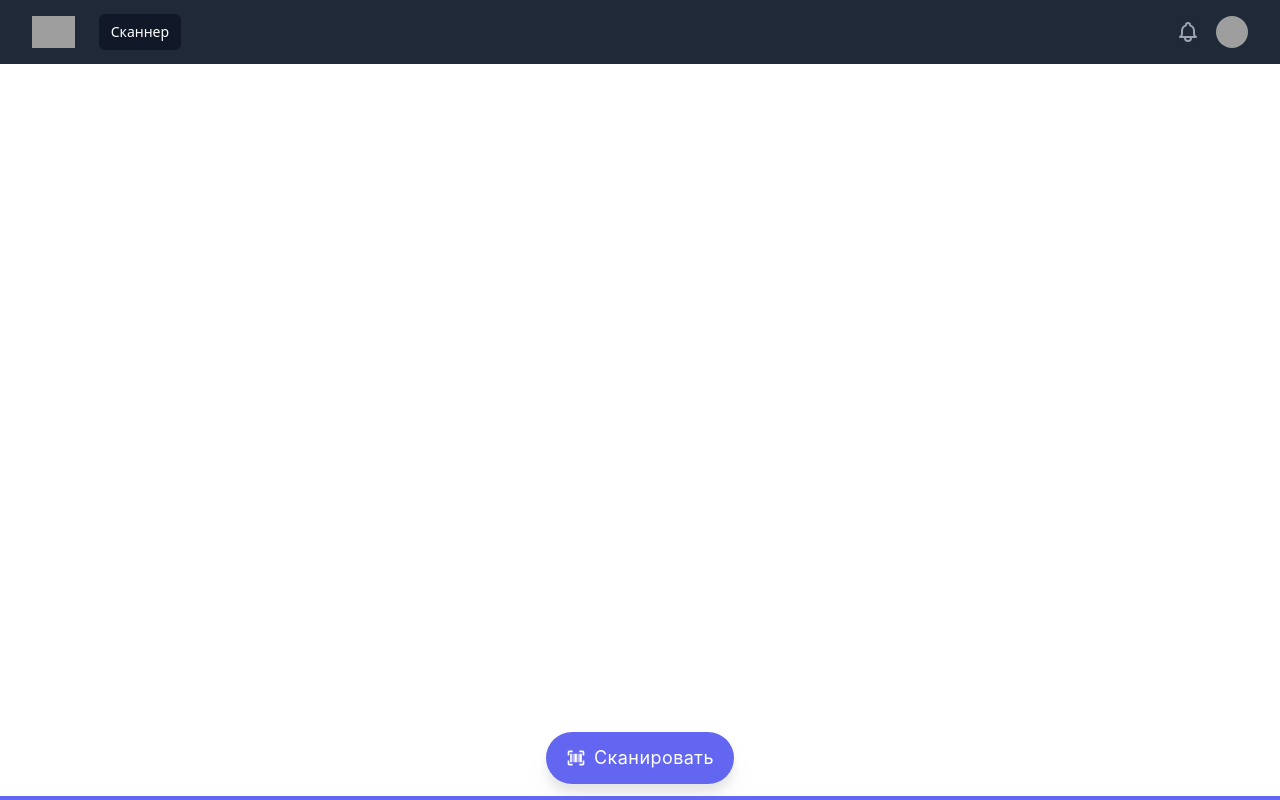
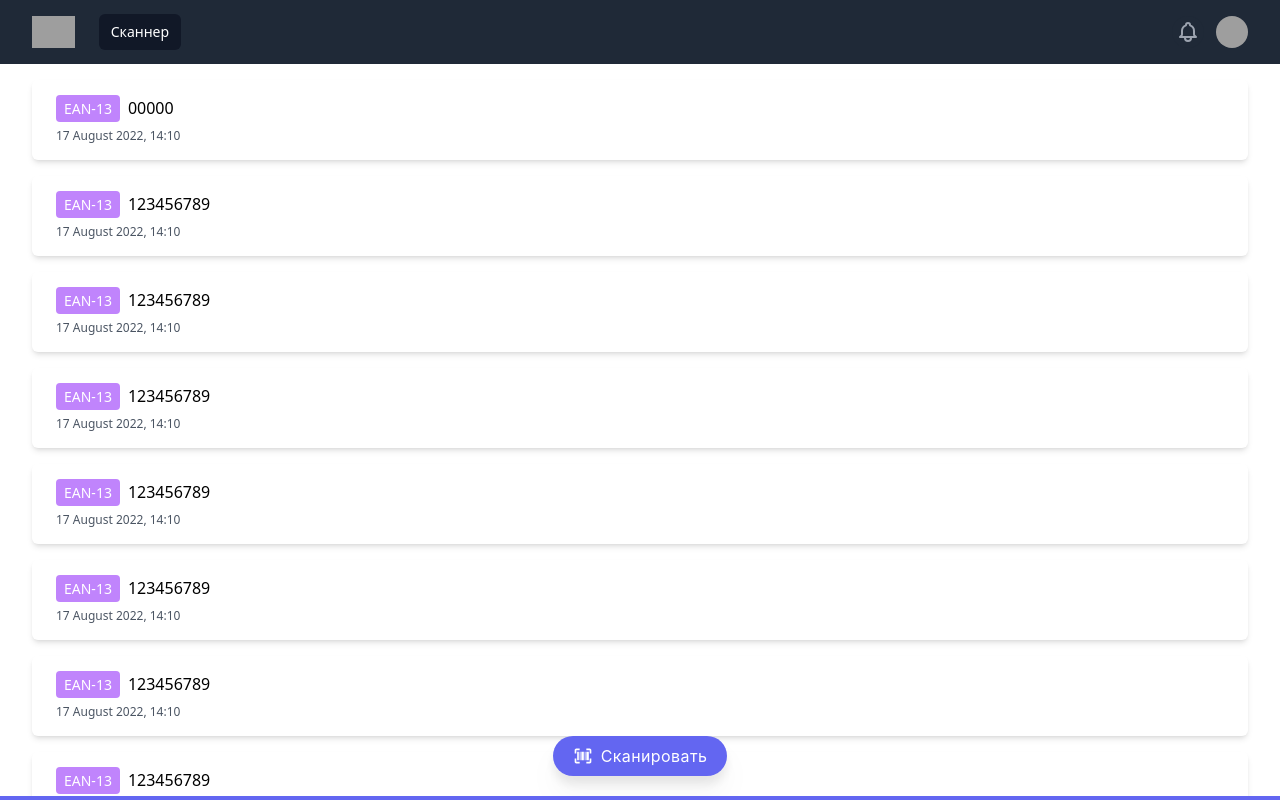
Before and after one commit to MrtnvM/wb, a Next.js app: page / in a window 1280 px wide. Shown: the top 800 px of the page. Built offline with nearby package versions, Linux system fonts and the light colour scheme; grey boxes are pictures that could not be loaded; a web font is replaced by a local one.

Commit message:
UI: Layout updates

```diff
--- a/pages/components/buttons/ScanButton.tsx
+++ b/pages/components/buttons/ScanButton.tsx
@@ -7,13 +7,13 @@ type Props = {
 export default function ScanButton({ scan }: Props) {
   return (
     <button
-      className="rounded-full px-5 py-3 mb-4 drop-shadow-xl flex row items-center"
+      className="rounded-full px-5 py-2 mb-6 drop-shadow-xl flex row items-center"
       style={{ backgroundColor: "#6366F1" }}
       onClick={scan}
     >
       <BiBarcodeReader color="white" size={20} className="mr-2" />
       <span
-        className="text-white tracking-wide text-lg"
+        className="text-white tracking-wide text-md"
         style={{ fontFamily: "Inter" }}
       >
         Сканировать
--- a/pages/components/navbar/MainNavbar.tsx
+++ b/pages/components/navbar/MainNavbar.tsx
@@ -11,7 +11,7 @@ function classNames(...classes: string[]) {
 
 export default function MainNavbar() {
   return (
-    <Disclosure as="nav" className="bg-gray-800">
+    <Disclosure as="nav" className="bg-gray-800 fixed w-full top-0">
       {({ open }) => (
         <>
           <div className="max-w-7xl mx-auto px-2 sm:px-6 lg:px-8">
--- a/pages/index.tsx
+++ b/pages/index.tsx
@@ -5,8 +5,31 @@ import MainNavbar from "./components/navbar/MainNavbar";
 import ScannerDialog from "./components/scanner/ScannerDialog";
 import moment from "moment";
 
+const fakes: Barcode[] = [
+  { data: "00000", formatId: 9, format: "EAN-13", date: new Date() },
+  { data: "123456789", formatId: 9, format: "EAN-13", date: new Date() },
+  { data: "123456789", formatId: 9, format: "EAN-13", date: new Date() },
+  { data: "123456789", formatId: 9, format: "EAN-13", date: new Date() },
+  { data: "123456789", formatId: 9, format: "EAN-13", date: new Date() },
+  { data: "123456789", formatId: 9, format: "EAN-13", date: new Date() },
+  { data: "123456789", formatId: 9, format: "EAN-13", date: new Date() },
+  { data: "123456789", formatId: 9, format: "EAN-13", date: new Date() },
+  { data: "123456789", formatId: 9, format: "EAN-13", date: new Date() },
+  { data: "123456789", formatId: 9, format: "EAN-13", date: new Date() },
+  { data: "123456789", formatId: 9, format: "EAN-13", date: new Date() },
+  { data: "123456789", formatId: 9, format: "EAN-13", date: new Date() },
+  { data: "123456789", formatId: 9, format: "EAN-13", date: new Date() },
+  { data: "123456789", formatId: 9, format: "EAN-13", date: new Date() },
+  { data: "123456789", formatId: 9, format: "EAN-13", date: new Date() },
+  { data: "123456789", formatId: 9, format: "EAN-13", date: new Date() },
+  { data: "123456789", formatId: 9, format: "EAN-13", date: new Date() },
+  { data: "123456789", formatId: 9, format: "EAN-13", date: new Date() },
+  { data: "123456789", formatId: 9, format: "EAN-13", date: new Date() },
+  { data: "123456789", formatId: 9, format: "EAN-13", date: new Date() },
+];
+
 export default function Home() {
-  const [barcodes, setBarcodes] = useState<Barcode[]>([]);
+  const [barcodes, setBarcodes] = useState<Barcode[]>(fakes);
   const [open, setOpen] = useState(false);
 
   useEffect(() => {
@@ -30,7 +53,7 @@ export default function Home() {
 
       <MainNavbar />
 
-      <div className="min-h-full">
+      <div className="min-h-full pt-16 pb-4">
         {barcodes.map((barcode) => (
           <div className="rounded-md shadow-md mx-8 my-4 py-4 px-6 border-neutral-400">
             <div className="mb-2">
--- a/styles/globals.css
+++ b/styles/globals.css
@@ -3,6 +3,7 @@ body {
   padding: 0;
   margin: 0;
   overscroll-behavior-y: none;
+  touch-action: none;
 }
 
 a {
```
Also changed, not shown: public/tailwind.css, 1 other file (tests, documents, lock files or other folders).
